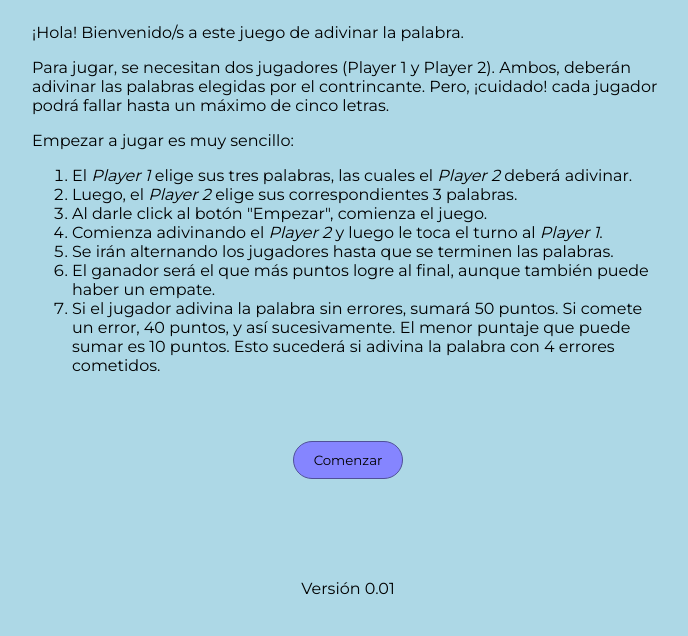
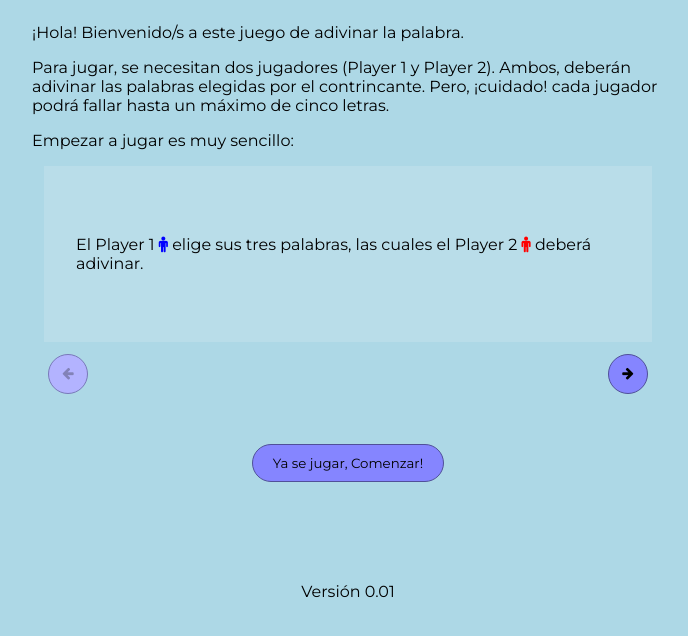
Before and after one commit to larcondo/guessword, a plain HTML site: page index.html in a window 1280 px wide. Shown: the part 52-688 px from the top of the page, without its empty margins (292-980 px from the left). Drawn offline with nearby package versions, Linux system fonts and the light colour scheme; some packages are replaced by stand-ins of ours.

Commit message:
Actualización de intro (agregado de paso a paso) Google fonts se pasa a style.css

```diff
--- a/index.html
+++ b/index.html
@@ -8,10 +8,8 @@
   <script src="https://ajax.googleapis.com/ajax/libs/angularjs/1.6.9/angular.min.js"></script>
   <script src="https://ajax.googleapis.com/ajax/libs/angularjs/1.6.9/angular-route.js"></script>
 
-  <!-- Google Fonts -->
-  <link rel="preconnect" href="https://fonts.googleapis.com">
-  <link rel="preconnect" href="https://fonts.gstatic.com" crossorigin>
-  <link href="https://fonts.googleapis.com/css2?family=Montserrat&display=swap" rel="stylesheet">
+  <!-- Font Awesome -->
+  <link rel="stylesheet" href="https://cdnjs.cloudflare.com/ajax/libs/font-awesome/4.7.0/css/font-awesome.min.css">
 
   <link rel="stylesheet" href="style.css">
 
--- a/main.htm
+++ b/main.htm
@@ -6,18 +6,53 @@
       por el contrincante. Pero, ¡cuidado! cada jugador podrá fallar hasta un máximo de cinco letras.
     </p>
     <p>Empezar a jugar es muy sencillo:</p>
-    <ol>
-      <li>El <i>Player 1</i> elige sus tres palabras, las cuales el <i>Player 2</i> deberá adivinar.</li>
-      <li>Luego, el <i>Player 2</i> elige sus correspondientes 3 palabras.</li>
-      <li>Al darle click al botón "Empezar", comienza el juego.</li>
-      <li>Comienza adivinando el <i>Player 2</i> y luego le toca el turno al <i>Player 1</i>.</li>
-      <li>Se irán alternando los jugadores hasta que se terminen las palabras.</li>
-      <li>El ganador será el que más puntos logre al final, aunque también puede haber un empate.</li>
-      <li>Si el jugador adivina la palabra sin errores, sumará 50 puntos. Si comete un error, 40 puntos, y así sucesivamente.
-        El menor puntaje que puede sumar es 10 puntos. Esto sucederá si adivina la palabra con 4 errores cometidos.
-      </li>
-    </ol>
+
+
+    <section class="paso" ng-show="pasoIntro === 1">
+      <p>El Player 1 <i class="fa fa-male p1" aria-hidden="true"></i> elige sus tres palabras, las cuales el Player 2 <i class="fa fa-male p2" aria-hidden="true"></i> deberá adivinar.</p>
+    </section>
+
+    <section class="paso" ng-show="pasoIntro === 2">
+      <p>Luego, el Player 2 <i class="fa fa-male p2" aria-hidden="true"></i> elige sus correspondientes 3 palabras.</p>
+    </section>
+
+    <section class="paso" ng-show="pasoIntro === 3">
+      <p>Al darle click al botón "Empezar", comienza el juego.</p>
+    </section>
+
+    <section class="paso" ng-show="pasoIntro === 4">
+      <p>Comienza adivinando el Player 2 <i class="fa fa-male p2" aria-hidden="true"></i>.</p>
+      <p>Luego le toca el turno al Player 1 <i class="fa fa-male p1" aria-hidden="true"></i>.</p>
+    </section>
+
+    <section class="paso" ng-show="pasoIntro === 5">
+      <p>Se irán alternando los jugadores hasta que se terminen las palabras.</p>
+    </section>
+
+    <section class="paso" ng-show="pasoIntro === 6">
+      <p>El ganador será el que más puntos logre al final, aunque también puede haber un empate.</p>
+    </section>
+
+    <section class="paso" ng-show="pasoIntro === 7">
+      <p>Si el jugador adivina la palabra sin errores, sumará 50 puntos. Si comete un error, 40 puntos, y así sucesivamente.</p>
+      <p>El menor puntaje que puede sumar es 10 puntos. Esto sucederá si adivina la palabra con 4 errores cometidos.</p>
+    </section>
+
+    <div class="contenedor-botones-intro">
+      <button ng-disabled="pasoIntro < 2" ng-click="retrocederPasoIntro()" class="boton-intro">
+        <i class="fa fa-arrow-left" aria-hidden="true"></i>
+      </button>
+      <button ng-show="pasoIntro < 7" ng-disabled="pasoIntro > 6" ng-click="avanzarPasoIntro()" class="boton-intro">
+        <i class="fa fa-arrow-right" aria-hidden="true"></i>
+      </button>
+      <a href="#!player1" ng-show="pasoIntro > 6" ng-click="reiniciarPasoIntro()">
+        <button class="boton">Comenzar</button>
+      </a>
+    </div>
+
   </div>
 
-  <a href="#!player1"><button class="boton">Comenzar</button></a>
+  <a href="#!player1" ng-click="reiniciarPasoIntro()">
+    <button class="boton">Ya se jugar, Comenzar!</button>
+  </a>
 </div>
--- a/myCtrl.js
+++ b/myCtrl.js
@@ -3,6 +3,19 @@ app.controller('myCtrl', function($scope, $window){
   const maxErrors = 5;
   let numeroWord = 0;
   $scope.status = 0;
+  $scope.pasoIntro = 1;
+
+  $scope.avanzarPasoIntro = () => {
+    if ($scope.pasoIntro < 7) $scope.pasoIntro += 1;
+  }
+
+  $scope.retrocederPasoIntro = () => {
+    if ($scope.pasoIntro > 1) $scope.pasoIntro -= 1;
+  }
+
+  $scope.reiniciarPasoIntro = () => {
+    $scope.pasoIntro = 1;
+  }
 
   $scope.validaciones = {
     player1: false, player2: false
--- a/style.css
+++ b/style.css
@@ -1,3 +1,6 @@
+/* Google fonts */
+@import url('https://fonts.googleapis.com/css2?family=Montserrat&display=swap');
+
 body {
   font-family: 'Montserrat', sans-serif;
   background-color: lightblue;
@@ -11,15 +14,75 @@ h1 {
   margin: 10px 0;
 }
 
+/* ------------------ main.htm ------------------*/
+.introduccion {
+  width: 50%;
+  margin-bottom: 50px;
+}
+
+.paso{
+  background-color: hsl(195, 53%, 82%);
+  margin: 0.75em;
+  padding: 0.5em 2em;
+  height: 10em;
+  display: flex;
+  flex-flow: column nowrap;
+  justify-content: center;
+  align-items: center;
+}
+
+.p1 {
+  color: blue;
+}
+
+.p2 {
+  color: red;
+}
+
+.contenedor-botones-intro {
+  display: flex;
+  justify-content: space-between;
+  padding: 0 1em;
+}
+
+.boton-intro {
+  padding: 0.5em 1em;
+  background-color: #8585FF;
+  border: 1px solid #505099;
+  border-radius: 20px;
+  width: 3em;
+  height: 3em;
+}
+
+.boton-intro:hover {
+  cursor: pointer;
+  background-color: #6565ff;
+  color: lightblue;
+}
+
+.boton-intro:disabled {
+  background-color: hsl(240, 100%, 85%);
+  border: 1px solid hsl(240, 31%, 60%);
+}
+
+.boton {
+  padding: 10px 20px;
+  background-color: #8585FF;
+  border: 1px solid #505099;
+  border-radius: 20px;
+}
+
+.boton:hover {
+  cursor: pointer;
+  background-color: #6565FF;
+  color: lightblue;
+}
+
+/* ------------------ playerX.htm ------------------*/
 .contenedor-page{
   display: flex;
   flex-direction: column;
   align-items: center;
-}
-
-.introduccion {
-  width: 50%;
-  margin-bottom: 50px;
 }
 
 .player-box {
@@ -37,10 +100,6 @@ h1 {
   margin: 0 auto;
 }
 
-/* .player-table td{
-  border: 1px solid lightcyan;
-} */
-
 .player-table-td-static {
   text-align: center;
 }
@@ -54,7 +113,8 @@ h1 {
   padding: 10px;
 }
 
-.input-palabras, .input-nombre{
+.input-palabras,
+.input-nombre{
   /* display: block; */
   font-family: 'Montserrat', sans-serif;
   margin: 10px;
@@ -64,6 +124,7 @@ h1 {
   background-color: #efefef;
 }
 
+/* ------------------ game.htm ------------------*/
 .letra {
   background-color: whitesmoke;
   padding: 10px;
@@ -98,19 +159,6 @@ h1 {
 
 .teclado-letra:disabled {
   background-color: #A5A5FF;
-}
-
-.boton {
-  padding: 10px 20px;
-  background-color: #8585FF;
-  border: 1px solid #505099;
-  border-radius: 20px;
-}
-
-.boton:hover {
-  cursor: pointer;
-  background-color: #6565FF;
-  color: lightblue;
 }
 
 #tablas {
```
Also changed, not shown: game.htm (+2 -2 lines).
